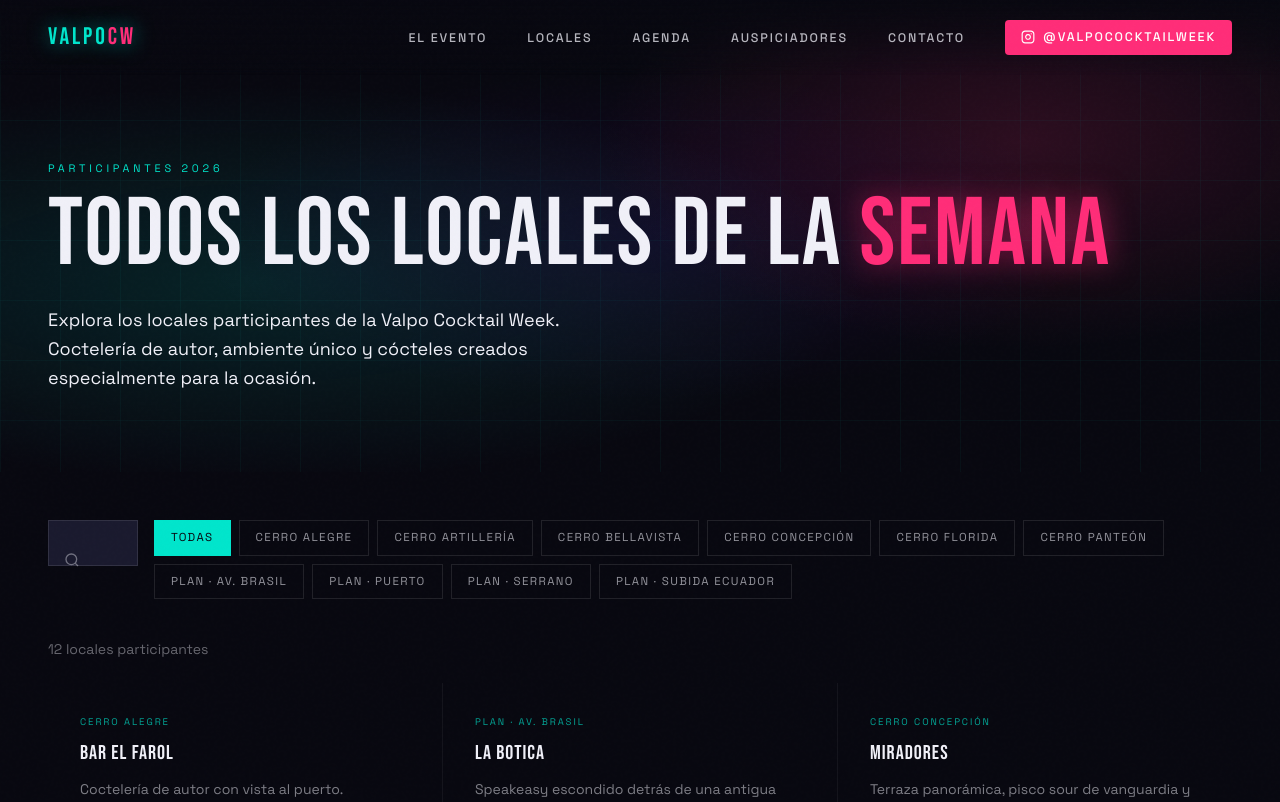
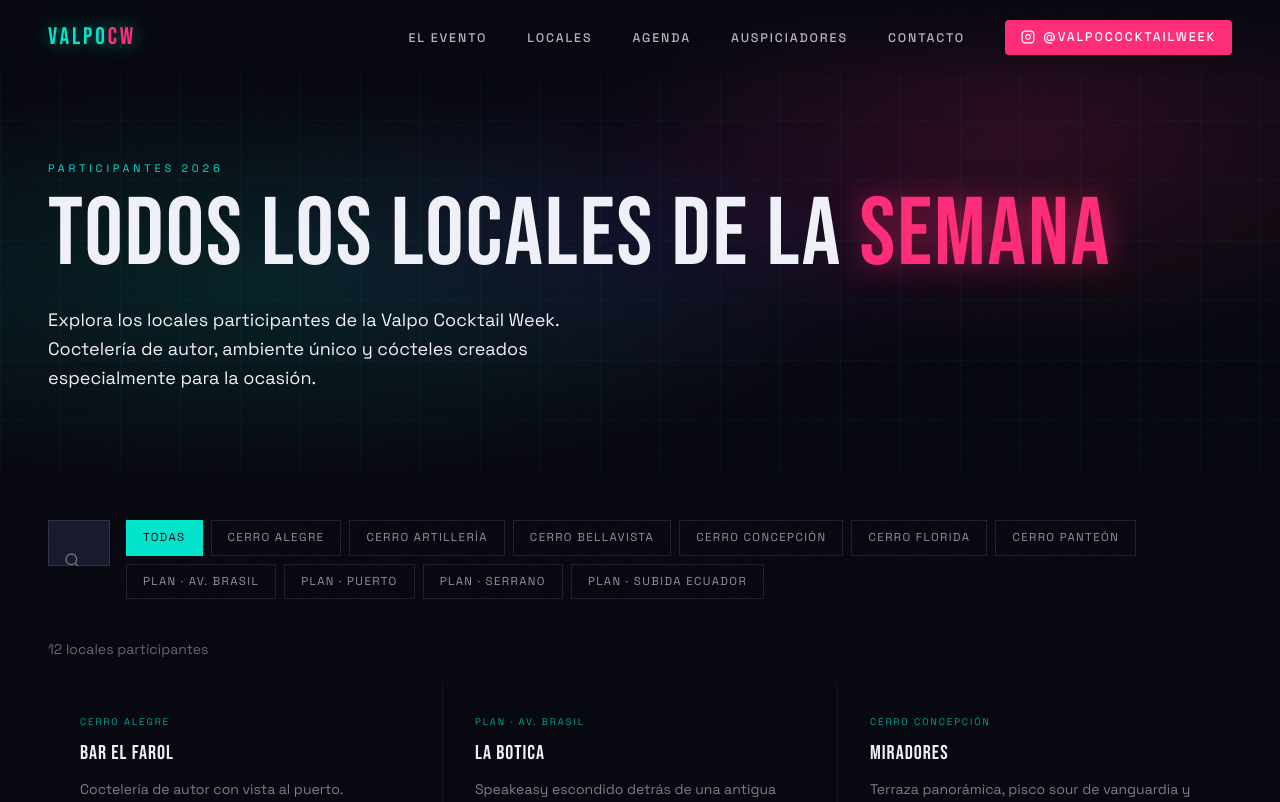
Before and after one commit to JPPinkyLabs/ValpoCW, a Next.js app: page /bares in a window 1280 px wide. Shown: the top 802 px of the page. Built offline with nearby package versions, Linux system fonts and the light colour scheme.

Commit message:
Corrección filtro lupa en BaresFilter

```diff
--- a/src/app/bares/BaresFilter.tsx
+++ b/src/app/bares/BaresFilter.tsx
@@ -47,7 +47,7 @@ export default function BaresFilter({ bares, zonas }: BaresFilterProps) {
             placeholder="Buscar por nombre, cóctel o zona..."
             value={search}
             onChange={(e) => setSearch(e.target.value)}
-            className="w-full bg-gris border border-white/10 text-blanco placeholder:text-white/30 text-sm px-11 py-3 focus:outline-none focus:border-calipso/50 transition-colors"
+            className="w-full bg-gris border border-white/10 text-blanco placeholder:text-white/30 text-sm pl-11 pr-4 py-3 focus:outline-none focus:border-calipso/50 transition-colors"
           />
         </div>
         <div className="flex gap-2 flex-wrap">
```
